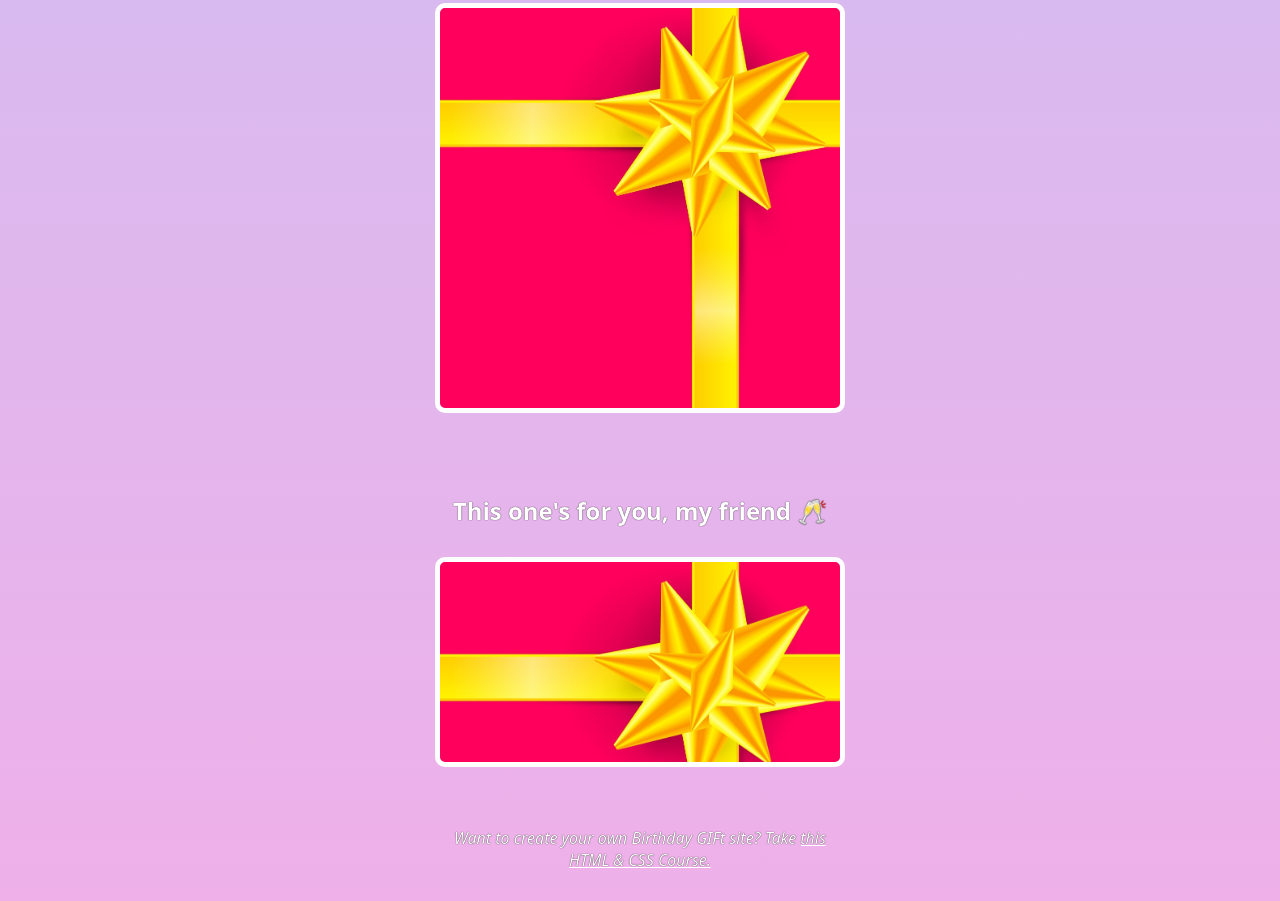
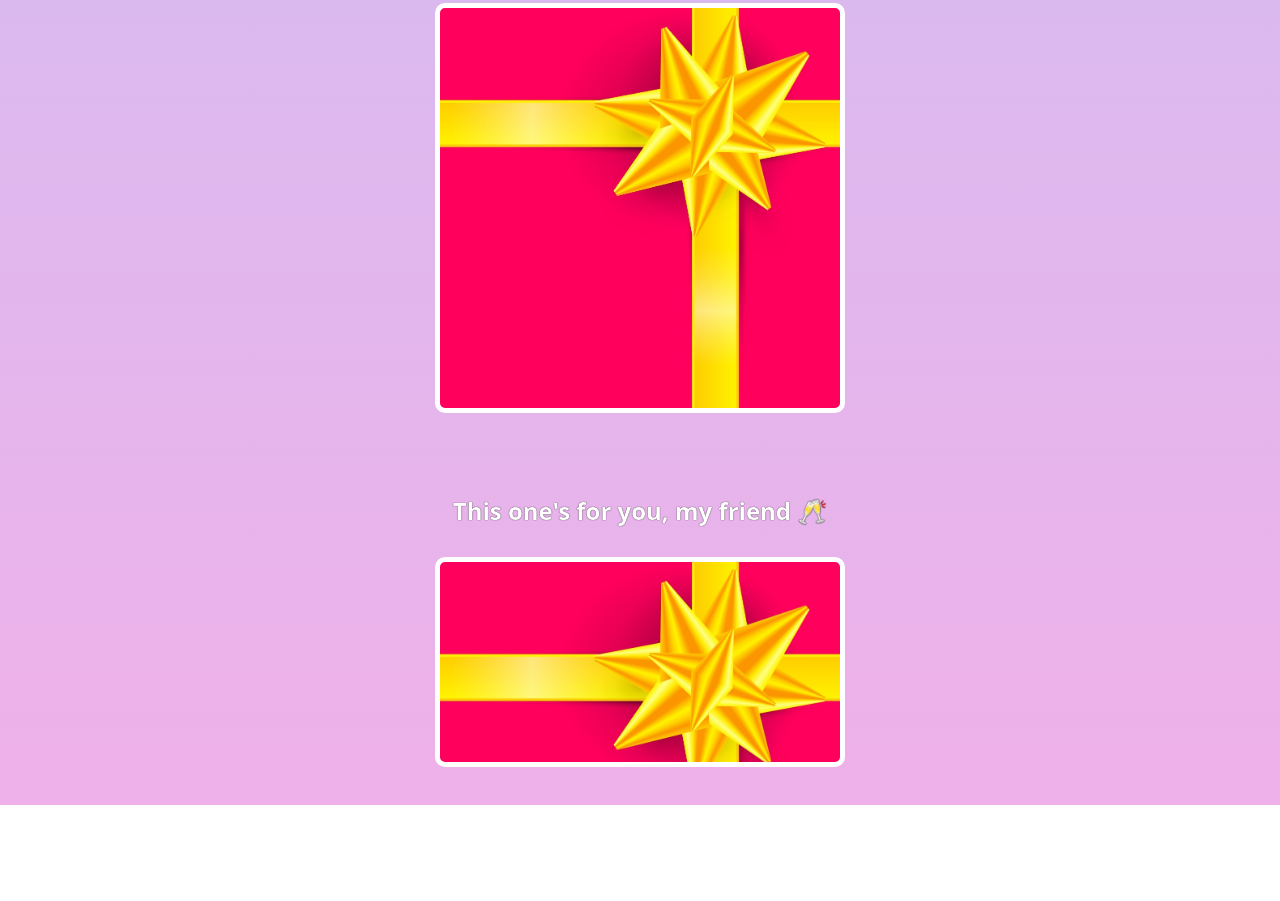
Before and after one commit to ShivamHere007/birthday-gift-site, a plain HTML site: page index.html in a window 1280 px wide. Shown: the part 2195-3096 px from the top of the page. After the commit the page ends 3000 px from the top, so only its background shows below. Drawn offline with Linux system fonts and the light colour scheme; a web font is replaced by a local one.

Commit message:
Update index.html

```diff
--- a/index.html
+++ b/index.html
@@ -41,8 +41,6 @@
             <div class="gift-img" id="gift-img-cheers"></div>
         </div>
     </div>
-
-    <p class="footer">Want to create your own Birthday GIFt site? Take <a href="https://scrimba.com/learn/htmlandcss" target="_blank"> this HTML & CSS Course.</a></p>
 </body>
 
 </html>
```
